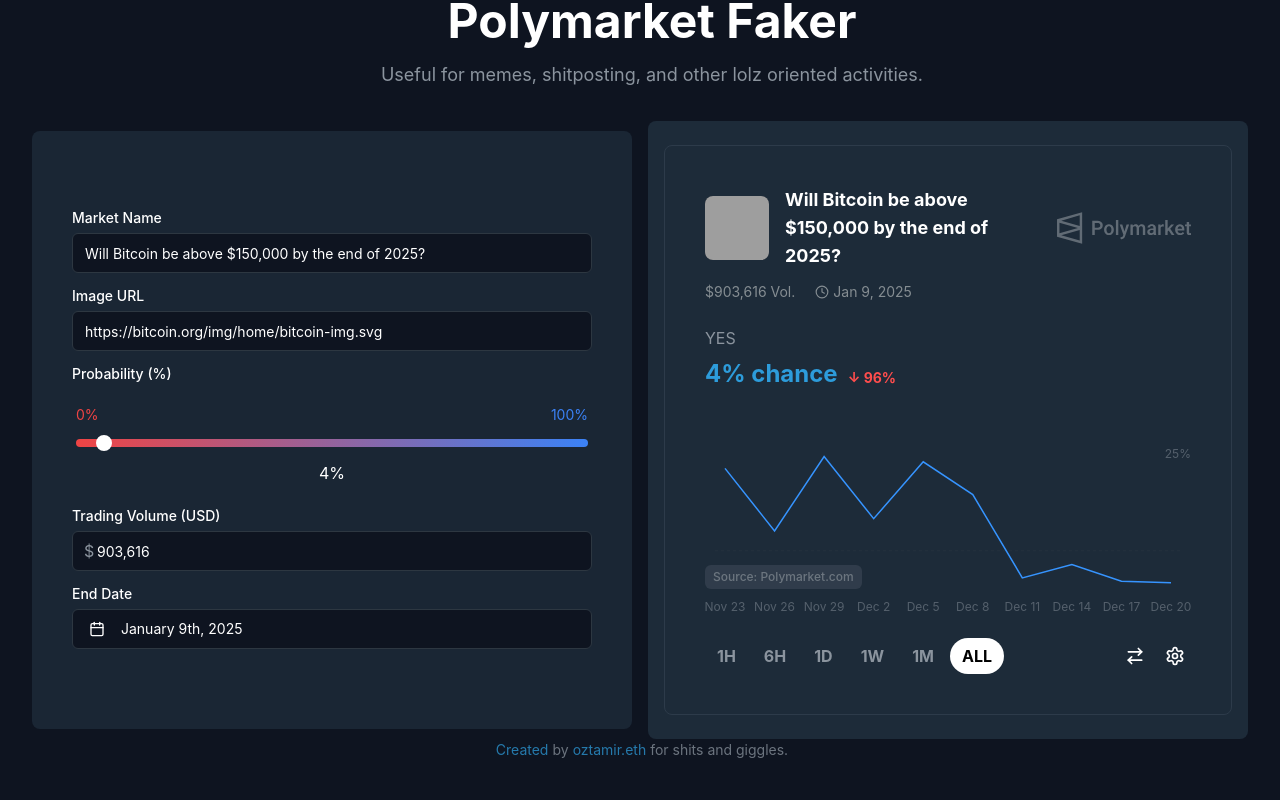
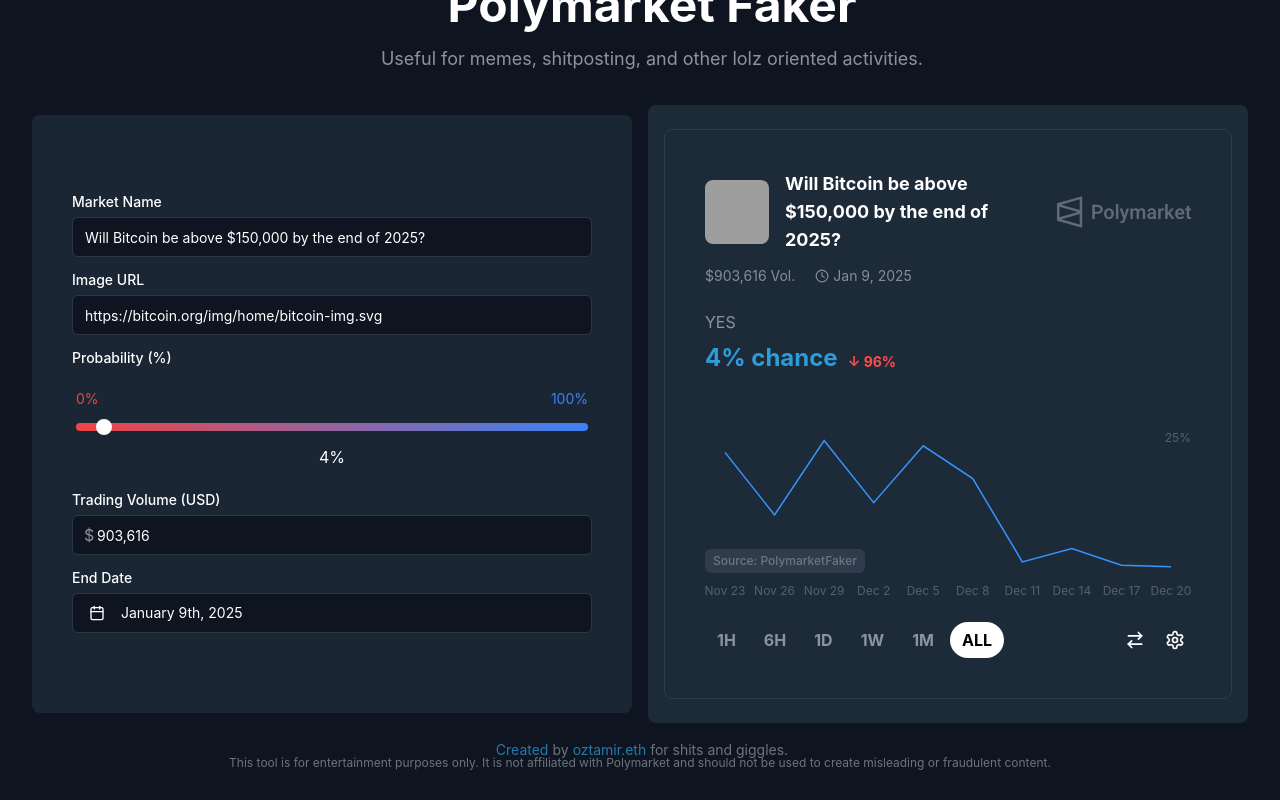
Before and after one commit to OzTamir/fake-polymarket, a React (Vite) app: page / in a window 1280 px wide. Built offline with nearby package versions, Linux system fonts and the light colour scheme; grey boxes are pictures that could not be loaded.

Commit message:
fix: disclaimer

```diff
--- a/src/App.tsx
+++ b/src/App.tsx
@@ -33,6 +33,11 @@
         </a>{" "}
         for shits and giggles.
       </div>
+      <span className="text-xs text-[#8B949E] opacity-75">
+        This tool is for entertainment purposes only. It is not affiliated with
+        Polymarket and should not be used to create misleading or fraudulent
+        content.
+      </span>
     </div>
   );
 }
--- a/src/components/MarketChart.tsx
+++ b/src/components/MarketChart.tsx
@@ -47,7 +47,7 @@
         </LineChart>
       </ResponsiveContainer>
       <div className="absolute left-0 bottom-[25px] text-xs text-[#babfc5] opacity-50 font-medium bg-gray-500/50 px-2 py-1 rounded-md">
-        Source: Polymarket.com
+        Source: PolymarketFaker
       </div>
       <div className="absolute right-0 top-0 text-xs text-[#8B949E] opacity-50">
         25%
```
